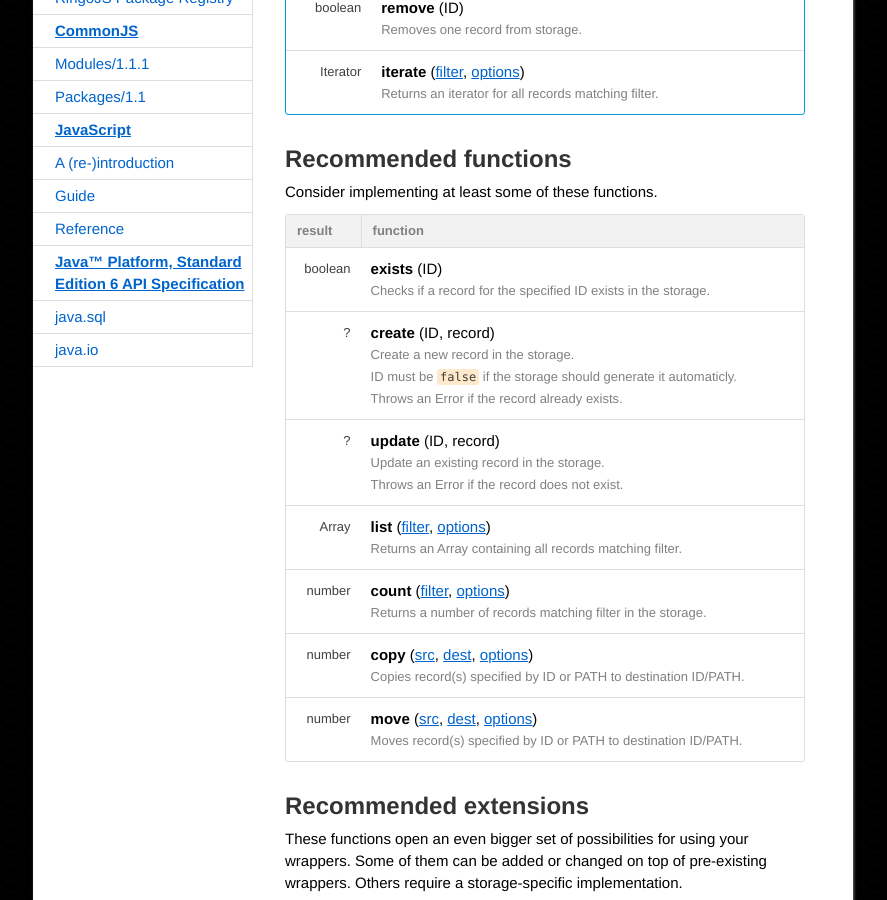
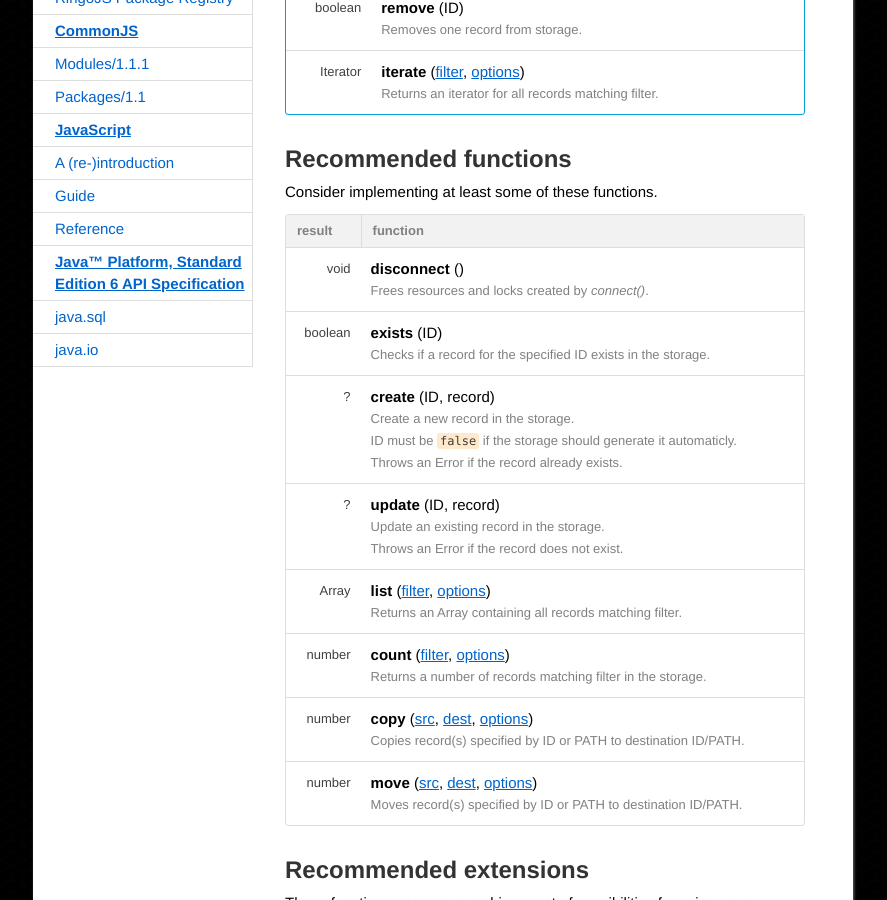
Before and after one commit to emilis/objectfs.org, a Jekyll site: the page built from docs/storage-wrapper.html, in a window 1280 px wide and 900 px high, scrolled down 754 px. Shown: the whole window, without its empty margins (217-1104 px from the left). Built offline with Jekyll 4.4.1, drawn with Linux system fonts in a browser that asks for light colours.

Commit message:
Added disconnect() to a list of recommended wrapper functions.

```diff
--- a/docs/storage-wrapper.html
+++ b/docs/storage-wrapper.html
@@ -42,6 +42,9 @@ title: Storage wrapper specification
             <th>function</th>
     </tr></thead>
     <tbody>
+        <tr id="disconnect"><td>void</td>
+            <td><b>disconnect</b> ()<br>
+                <p>Frees resources and locks created by <em>connect()</em>.</p></td></tr>
         <tr id="exists"><td>boolean</td>
             <td><b>exists</b> (ID)<br>
                 <p>Checks if a record for the specified ID exists in the storage.</p></td></tr>
```
